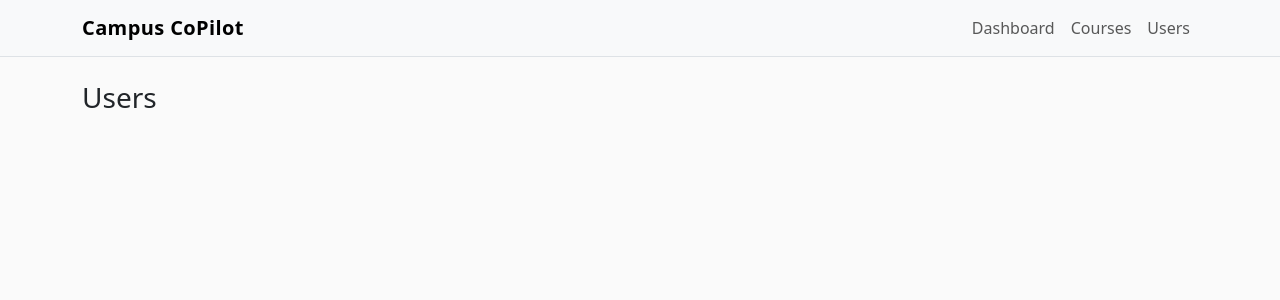
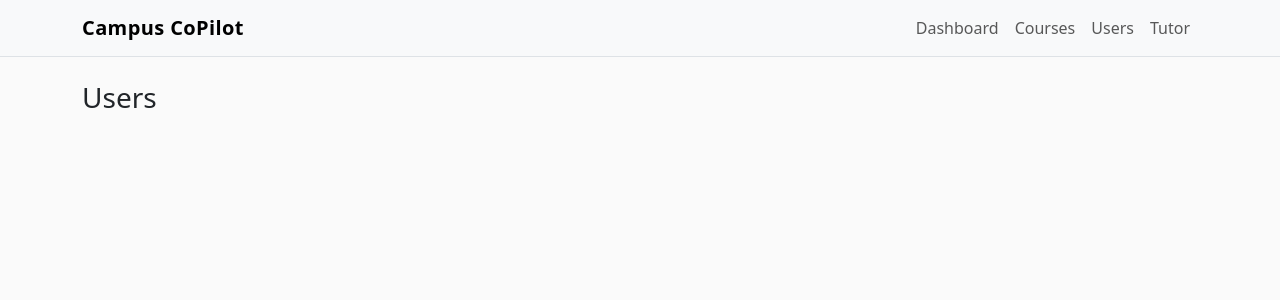
Before and after one commit to MikeEasyMac/Project, a Flask app: page /users in a window 1280 px wide. Shown: the top 300 px of the page. Run offline with Flask 3, Linux system fonts and the light colour scheme; data that the repository does not hold is empty.

Commit message:
added tutor tab

```diff
--- a/app.py
+++ b/app.py
@@ -46,5 +46,8 @@ def users_page():
         users = cur.fetchall()
     return render_template("users.html", users=users)
 
+@app.get("/tutor")
+def tutor_page():
+    return render_template("tutor.html")
 # WSGI entrypoint
 app = app
--- a/templates/base.html
+++ b/templates/base.html
@@ -15,6 +15,7 @@
           <a class="nav-link" href="/">Dashboard</a>
           <a class="nav-link" href="/courses">Courses</a>
           <a class="nav-link" href="/users">Users</a>
+          <a class="nav-link" href="/tutor">Tutor</a> </div>
         </div>
       </div>
     </nav>
--- /dev/null
+++ b/templates/tutor.html
@@ -0,0 +1,6 @@
+{% extends "base.html" %}
+
+{% block content %}
+  <h3 class="mb-3">Tutor</h3>
+  <p class="lead">WIP</p>
+{% endblock %}
```
